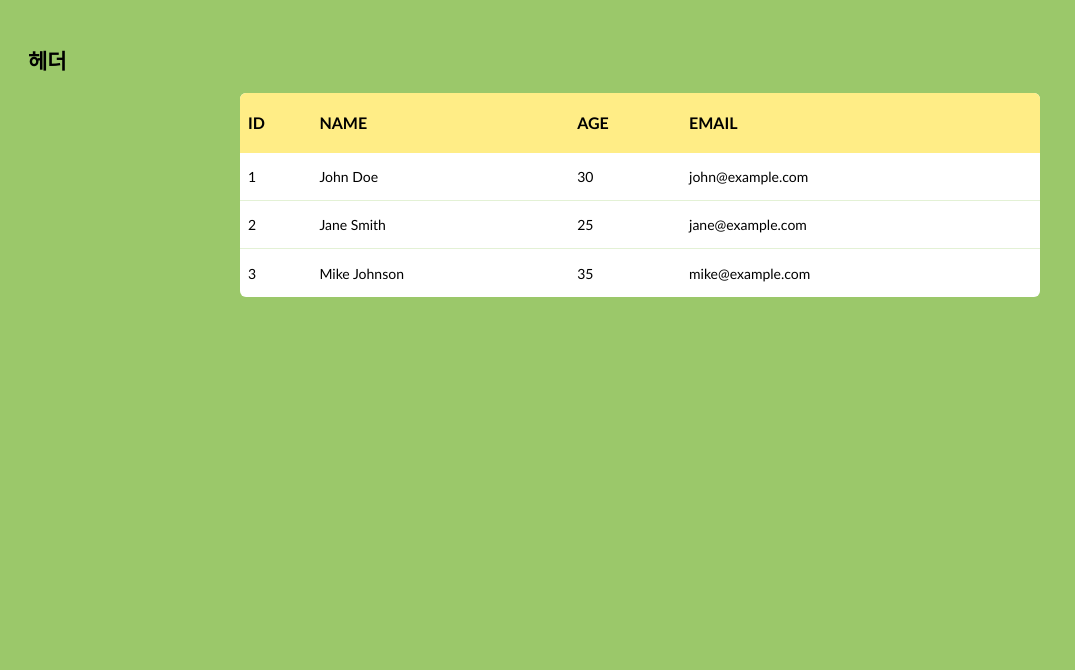
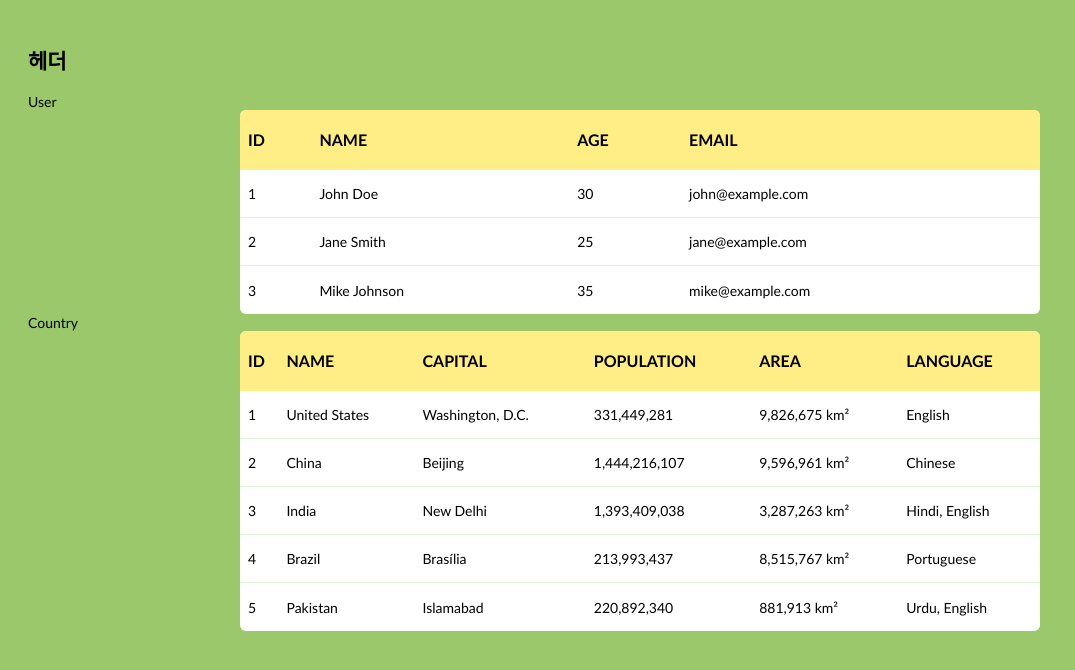
Before and after one commit to Hyeonjiwon/React_Toy_Project, a React app: page / in a window 1280 px wide. Shown: the top 670 px of the page, without its empty margins (0-1075 px from the left). Built offline with nearby package versions, Linux system fonts and the light colour scheme.

Commit message:
2024.05.11. 데이터세트 이름으로 구분하여 결과 뿌리기

```diff
--- a/src/App.jsx
+++ b/src/App.jsx
@@ -1,26 +1,34 @@
 import { useState, useEffect } from "react";
+import store from "./Store.js";
 import Header from "./components/Header.js";
 import Table from "./components/Table.js";
-import store from "./Store.js";
 
 const App = () => {
     const defaultSearchKeyword = "";
-    const [searchResult, setSearchResult] = useState([]);
+    const [userData, setUserData] = useState([]);
+    const [countriesData, setCountriesData] = useState([]);
 
-    const search = (keyword) => {
-        const searchResult = store.search(keyword);
-        setSearchResult(searchResult);
+    const searchUserData = (defaultSearchKeyword) => {
+        const userData = store.search(defaultSearchKeyword, "userData");
+        setUserData(userData);
     }
 
-    // App 컴포넌트가 렌더링될 때 초기 검색 실행
+    const searchCountriesData = (defaultSearchKeyword) => {
+        const countriesData = store.search(defaultSearchKeyword, "countriesData");
+        setCountriesData(countriesData);
+    }
+
+    // App 컴포넌트가 렌더링될 때 초기 검색을 실행
     useEffect(() => {
-        search(defaultSearchKeyword);
+        searchUserData(defaultSearchKeyword);
+        searchCountriesData(defaultSearchKeyword);
     }, []);
 
     return (
         <>
             <Header title="헤더" />
-            <Table data={searchResult}/>
+            <Table title="User" data={userData}/>
+            <Table title="Country" data={countriesData}/>
         </>
     );
 }
--- a/src/Store.js
+++ b/src/Store.js
@@ -7,13 +7,16 @@ class Store {
     }
 
     /**
-     * user 검색 메소드
+     * 데이터 세트에서 키워드를 사용하여 검색
      * @param {string} keyword
-     * @returns user 배열 데이터
+     * @param {string} dataSetName 데이터 세트 이름 ('userData' 또는 'countriesData')
+     * @returns 검색 결과 데이터 배열
      */
-    search(keyword) {
-        return this.storage.userData.filter((user) =>
-          user.name.includes(keyword)
+    search(keyword, dataSetName) {
+        return this.storage[dataSetName].filter((item) =>
+            Object.values(item).some((value) =>
+                typeof value === "string" && value.includes(keyword)
+            )
         );
     }
 }
```
